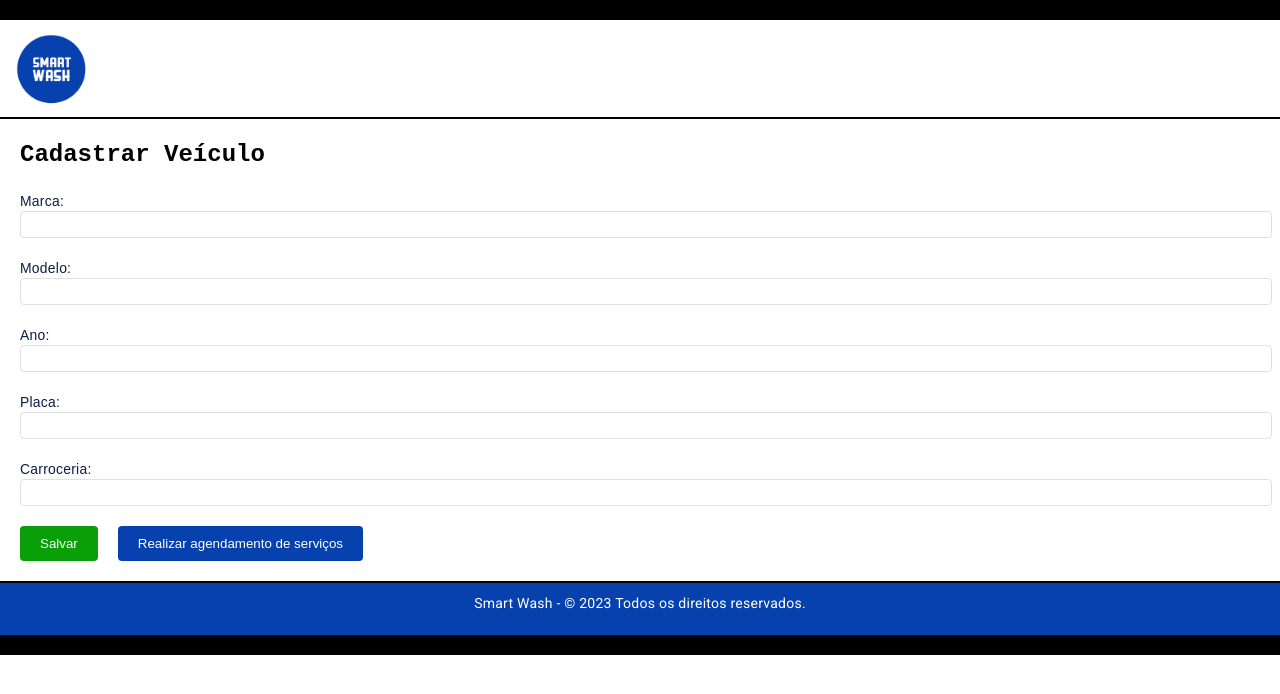
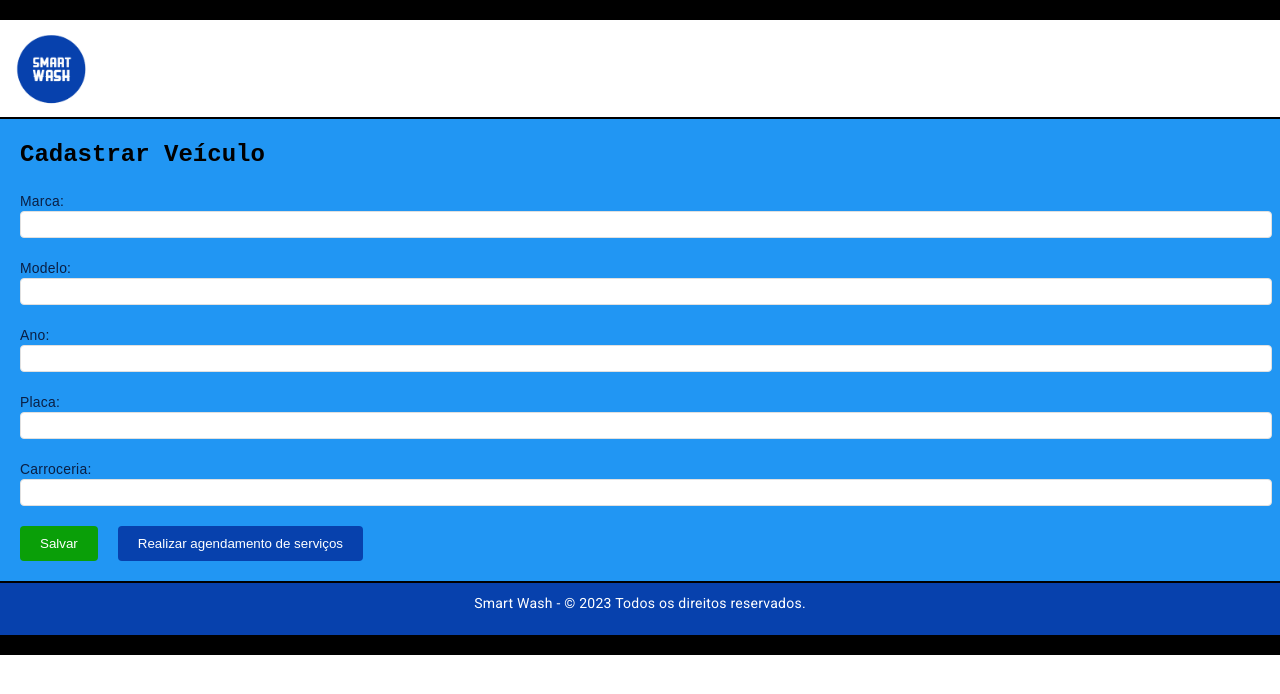
Before and after one commit to gusstein/smart-wash-angular, an Angular app: page /cadastrar-veiculos in a window 1280 px wide. Shown: the top 694 px of the page. Built offline with nearby package versions, Linux system fonts and the light colour scheme.

Commit message:
ajuste background

```diff
--- a/src/app/components/cadastrar-veiculo/cadastrar-veiculo.component.html
+++ b/src/app/components/cadastrar-veiculo/cadastrar-veiculo.component.html
@@ -1,4 +1,4 @@
-<div class="container">
+<div class="container" style="background-color: #2196f3">
     <h1 style="font-family: 'Courier New', Courier, monospace; font-weight: bold;">Cadastrar Veículo</h1>
     <div class="form-group">
       <label for="marca">Marca:</label>
```
